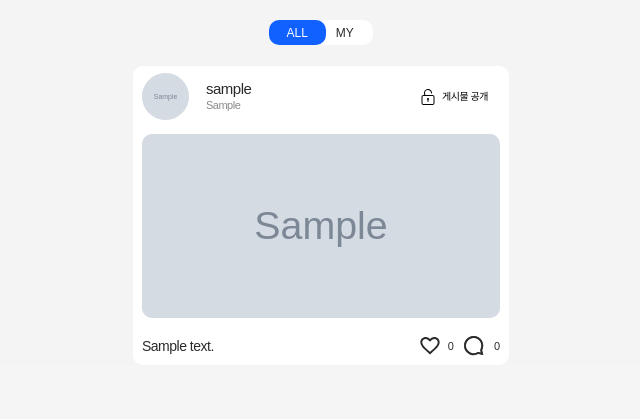
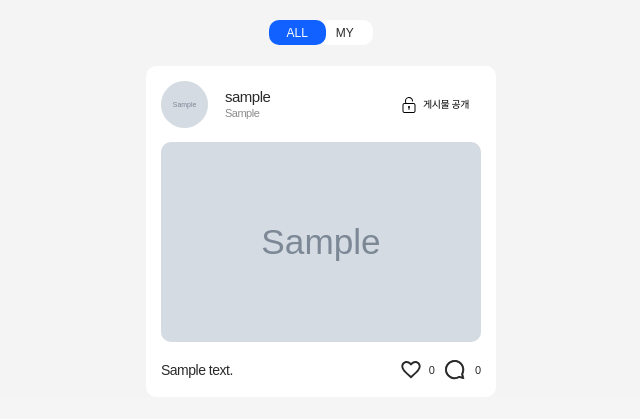
Before and after one commit to LikeLion-at-DGU/2025-simba-3-leader200nam, a Django app: page /feed/ in a window 1280 px wide. Shown: the part 124-543 px from the top of the page, without its empty margins (319-959 px from the left). Run offline with Django 5.2, Linux system fonts and the light colour scheme; a user stored in the database is signed in; tables that the repository leaves empty hold one stand-in row (values such as "Sample post"); grey boxes marked "Sample" are stand-in pictures; some web fonts are replaced.

Commit message:
Fix: 피드 디자인 개선

```diff
--- a/project/static/css/page/feedpage.css
+++ b/project/static/css/page/feedpage.css
@@ -2,16 +2,17 @@
   display: flex;
   flex-direction: column;
   align-items: center;
-  gap: 7px;
+  gap: 15px;
+  margin-bottom: 30px;
 }
 
-.post-card {
-  width: 376px;
-  height: 299px;
+.post-card,
+.post-card .my-post {
+  width: 350px;
   flex-shrink: 0;
   background: #fff;
   border-radius: 10px;
-  padding: 7px 9px 14px 9px;
+  padding: 15px;
   display: flex;
   flex-direction: column;
 }
@@ -126,7 +127,7 @@
 
 .post-img {
   width: 100%;
-  height: 184px;
+  height: 200px;
   flex-shrink: 0;
   border-radius: 10px;
   object-fit: cover;
```
